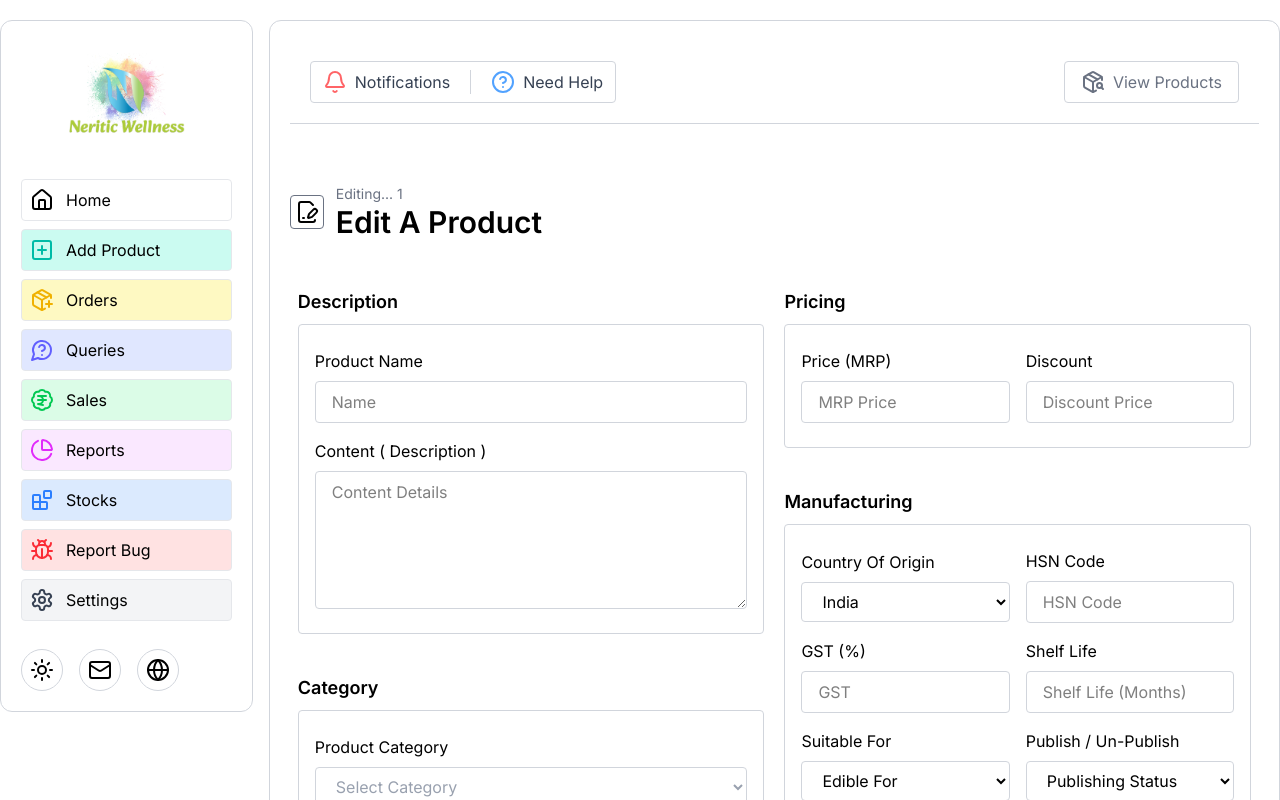
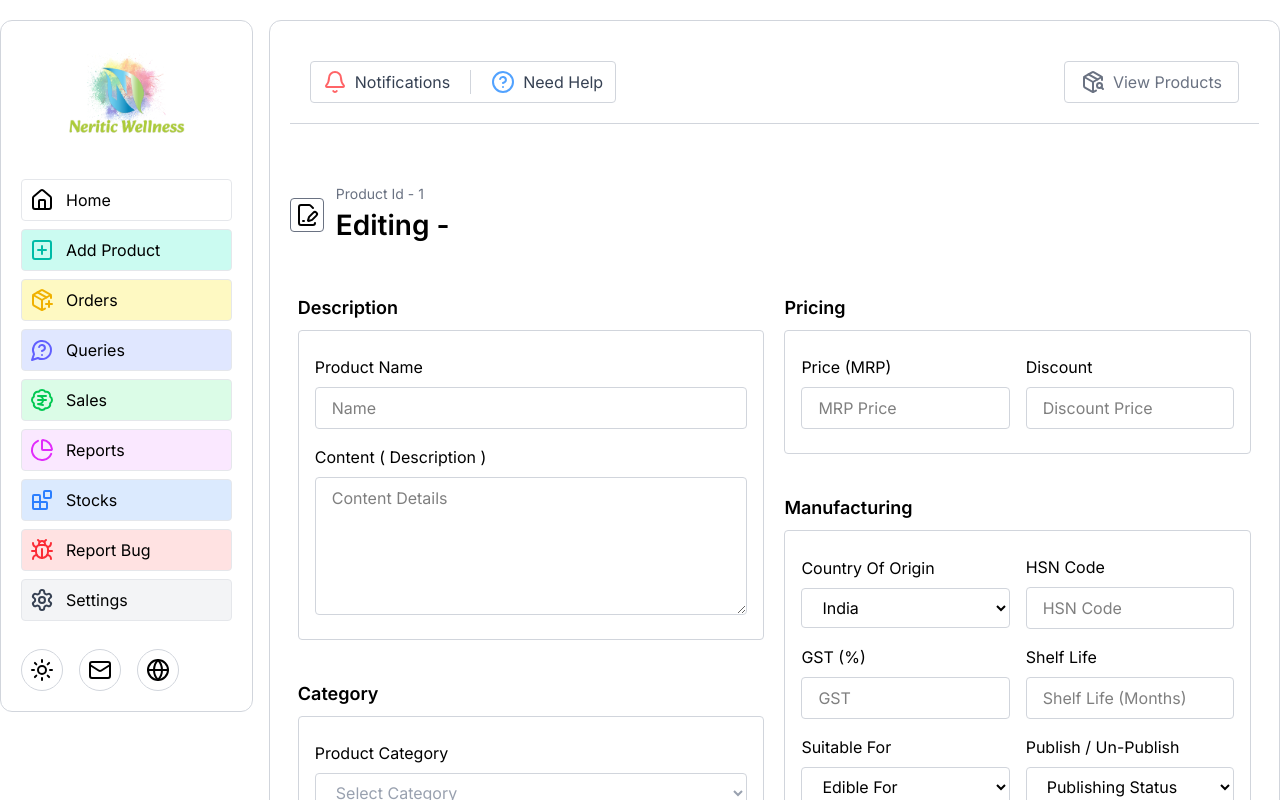
Before and after one commit to Gaurav-Neritic/Neritics_Dashboard, a Next.js app: page /productList/1 in a window 1280 px wide. Shown: the top 800 px of the page. Built offline with nearby package versions, Linux system fonts and the light colour scheme; no server answers; the database is empty.

Commit message:
updated the edit Title in edit page

```diff
--- a/src/app/(pages)/productList/[edit]/page.tsx
+++ b/src/app/(pages)/productList/[edit]/page.tsx
@@ -136,9 +136,11 @@ export default function Page({ params }: any) {
           </div>
           <div>
             <p className="text-sm font-normal text-gray-500">
-              Editing... {edit}
+              Product Id - {edit}
             </p>
-            <h1 className="text-3xl font-semibold">Edit A Product</h1>
+            <h1 className="text-[28px] font-semibold capitalize">
+              Editing - <span className="text-xl font-normal ">{name}</span>
+            </h1>
           </div>
         </div>
         <form onSubmit={handelUpdate}>
```
